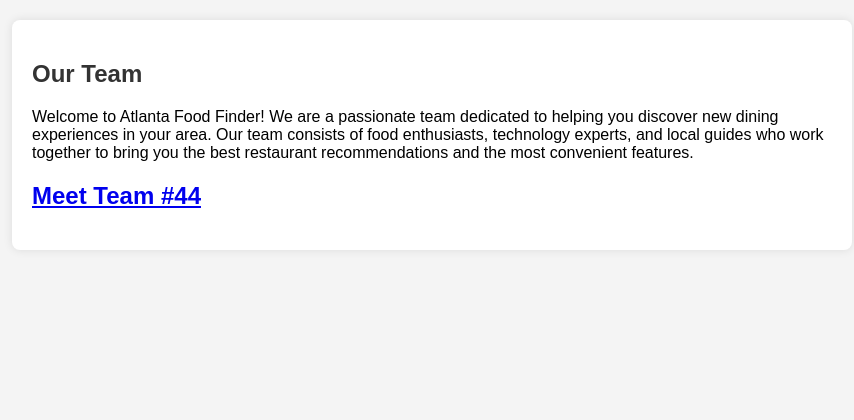
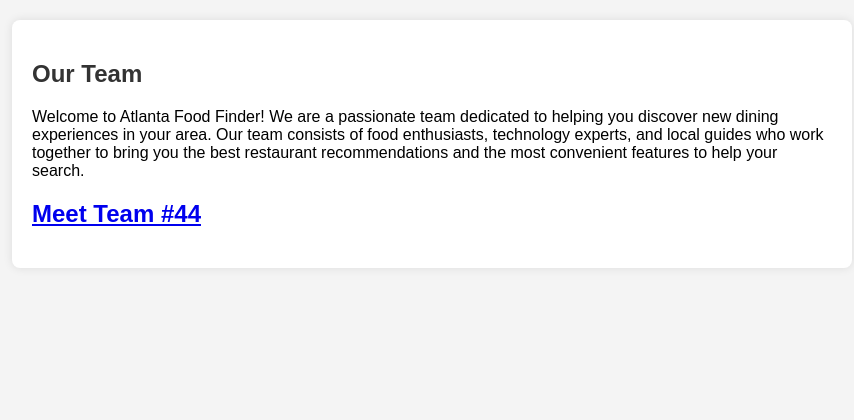
Before and after one commit to adityabilawar/Atlanta-Food-Finder, a Django app: page /about/ in a window 1280 px wide. Shown: the part 108-528 px from the top of the page, without its empty margins (208-1062 px from the left). Run offline with Django 5.2, Linux system fonts and the light colour scheme.

Commit message:
Added more to about

```diff
--- a/restaurants/templates/about.html
+++ b/restaurants/templates/about.html
@@ -59,7 +59,7 @@
         <h2>Our Team</h2>
         <p>
             Welcome to Atlanta Food Finder! We are a passionate team dedicated to helping you discover new dining experiences in your area.
-            Our team consists of food enthusiasts, technology experts, and local guides who work together to bring you the best restaurant recommendations and the most convenient features.
+            Our team consists of food enthusiasts, technology experts, and local guides who work together to bring you the best restaurant recommendations and the most convenient features to help your search.
         </p>
 
         <h2><a target="_blank" href="https://jdevane7.wixsite.com/cs2340team44">Meet Team #44</a></h2> <!--Links to a wixsite on my personal account for team information-->
```
